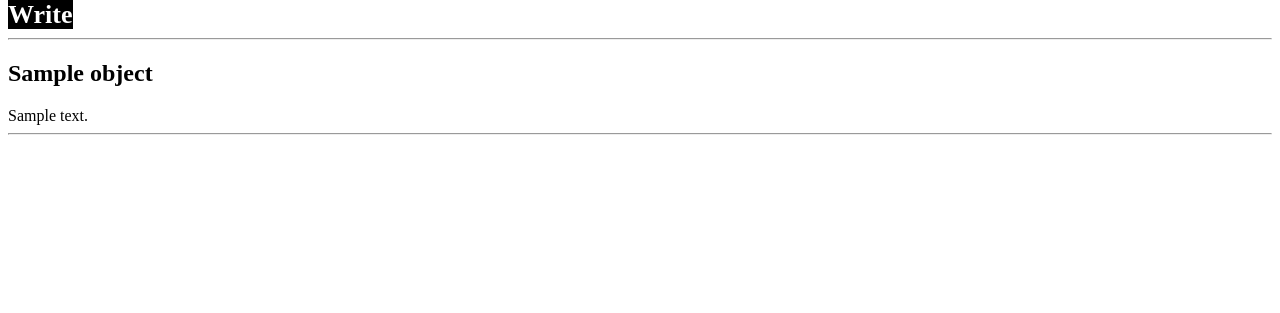
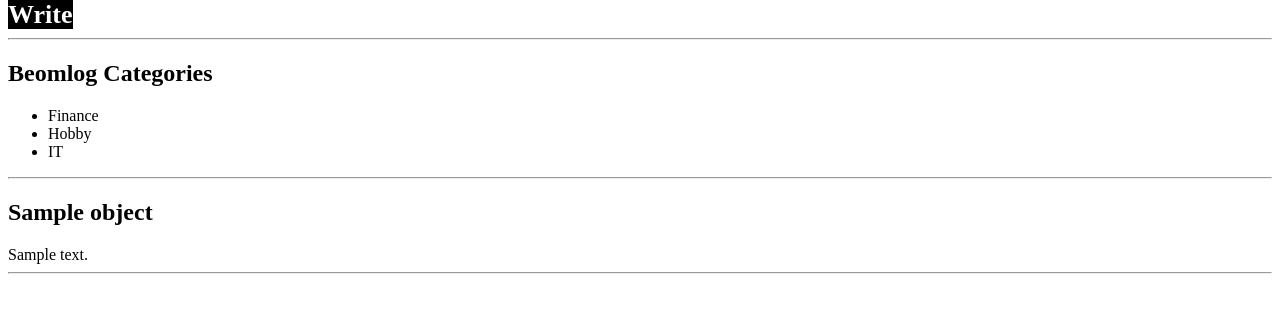
Before and after one commit to beommaker/beomlog, a Django app: template beomlog/blog/templates/home.html in a window 1280 px wide. Shown: the part 185-498 px from the top of the page. Run offline with Django 3.2, Linux system fonts and the light colour scheme; data comes from the database, SQL or seed files in the repository; the template is opened without the code that fills it: values that come from a table or form of the project are taken from there, most other values are stand-ins (such as "Sample title", 1, 10 or a date in 2020); parts of the project's set-up code (start-up, migrations or seed data) failed here and were passed over.

Commit message:
feat(blog): add categoy list in home.html
https://trello.com/c/XBOGu2XY

```diff
--- a/beomlog/blog/templates/home.html
+++ b/beomlog/blog/templates/home.html
@@ -7,6 +7,13 @@
         </a>
     </strong>
     <hr>
+    <h2>Beomlog Categories</h2>
+    <ul class="category">
+        {% for category in categories %}
+            <li>{{ category.name }}</li>
+        {% endfor %}
+    </ul>
+    <hr>
     <div class="posts">
         {% for object in object_list %}
             {% include '_post.html' %}
```
Also changed, not shown: beomlog/blog/views.py (+7 -1 lines).
